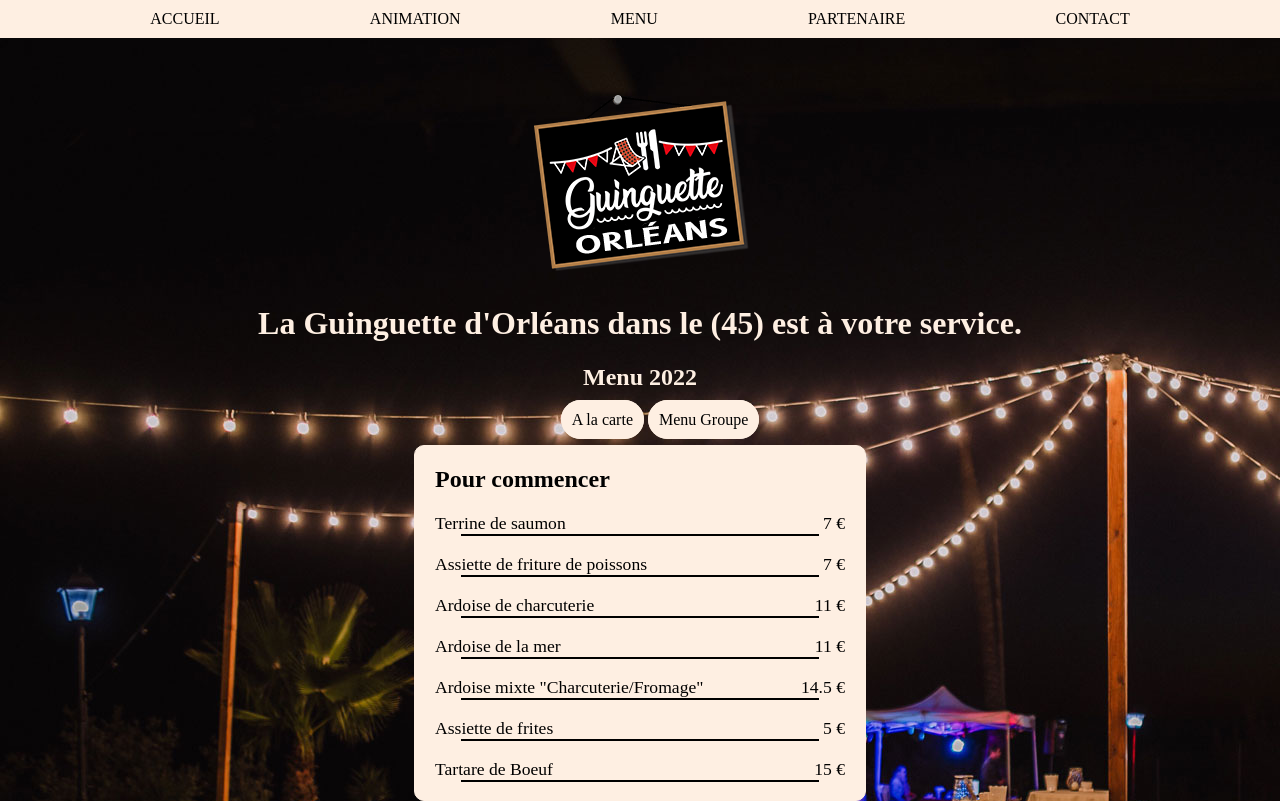
After one commit to JKOROL/GuinguetteSIO, a PHP site: page /carte.php in a window 1280 px wide. The commit adds this page. Run offline with PHP 8.4, Linux system fonts and the light colour scheme; data comes from the database, SQL or seed files in the repository.

Commit message:
plein de modification que j'ai oublié

```diff
--- /dev/null
+++ b/carte.php
@@ -0,0 +1,71 @@
+<?php
+
+$bdd = new PDO('mysql:host=localhost;dbname=guinguettesio-main;charset=utf8','root','');
+
+?>
+<!DOCTYPE html>
+<html lang="en">
+<head>
+    <meta charset="UTF-8">
+    <meta http-equiv="X-UA-Compatible" content="IE=edge">
+    <meta name="viewport" content="width=device-width, initial-scale=1.0">
+
+    <link rel="stylesheet" href="css/menu.css">
+
+    <title>Document</title>
+</head>
+<body>
+
+<nav class="nav-bar">
+
+<div class="div-nav-bar">
+
+    <ul class="list-nav-bar">
+        <li><a  href="index.php" title="home">Accueil</a></li>
+        <li><a  href="animation.php" title="animation">Animation</a></li>
+        <li><a  href="carte.php" title="menu">Menu</a></li>
+        <li><a  href="#works" title="partenaire">Partenaire</a></li>
+        <li><a  href="#contact" title="contact">Contact</a></li>
+    </ul>
+</div>
+
+</nav>
+
+<div class="title">
+<a href="index.php">
+    <img class="home-logo" src="images/logo.png" alt="Homepage">
+</a>
+<h1>La Guinguette d'Orléans dans le (45) est à votre service.</h1>
+</div>
+
+<div class="a-la-carte">
+<h2>Menu 2022</h2>
+<div class="choix-menu">
+    <ul>
+        <li>
+            <a class ="choix-menu-client" href="#">A la carte</a>
+            <a class ="choix-menu-groupe" href="#">Menu Groupe</a>
+        </li>
+    </ul>
+</div>
+</div>
+<div class="flex">
+    <div class="carte">
+    <h2>Pour commencer</h2>
+    <ul>
+        <?php
+        $req = $bdd->query("SELECT * FROM plat");
+        while($row = $req->fetch())
+        {
+            ?>
+            <li><?php echo $row[3]?><span><?php echo $row[1]." €";?></span></li>
+            <?php
+        }
+        ?>
+    </ul>
+    </div>
+</div>
+
+</body>
+
+</html>
--- a/composerplat.php
+++ b/composerplat.php
@@ -32,7 +32,7 @@ if(isset($_POST["button"]))
     <title>Document</title>
 </head>
 <body>
-<li><a href="backoffice.php">Retour au back office</a></li>
+<?php require("backoffice.php"); ?>
 <a href="index.php" class="link-logo">
     <img class="home-logo" src="images/logo.png" alt="Homepage">
 </a>
--- /dev/null
+++ b/css/menu.css
@@ -0,0 +1,104 @@
+/******css de la page carte.css***************/
+
+body{
+    margin: 0;
+    background-image: url("../images/hero-bg.jpg");
+}
+
+.list-nav-bar{
+    display: flex;
+    list-style:none;
+    justify-content: space-evenly;
+    margin-bottom: 50px;
+    background-color: #feefe2;
+    width: 100%;
+    padding-left: 0;
+    margin-top: 0;
+    padding-top: 10px;
+    padding-bottom: 10px;
+}
+
+.list-nav-bar li a {
+    color: black;
+    text-transform: uppercase;
+    text-decoration: none;
+}
+
+.list-nav-bar li a:hover {
+    text-decoration: underline;
+}
+.list-nav-bar li{
+    text-decoration: none;
+}
+
+.title,
+.a-la-carte
+{
+    color: #feefe2;
+    text-align: center;
+}
+
+.choix-menu li{
+    list-style: none;
+}
+
+.choix-menu li a{
+    color: black;
+    text-decoration: none;
+}
+
+.choix-menu li a:hover{
+    text-decoration: underline;
+}
+.choix-menu-client,
+.choix-menu-groupe
+{
+    border: 1px solid #feefe2;
+    border-radius: 25px;
+    padding: 10px 10px;
+    background-color: #feefe2;
+}
+
+.flex{
+    display: flex;
+    justify-content: center;
+}
+
+.carte{
+    background-color: #feefe2;
+    border: 1px solid #feefe2;
+    border-radius: 10px;
+    width: 450px;
+}
+
+.carte h2{
+    color: black;
+    font-weight: bold;
+    padding-left: 20px;
+}
+
+.carte ul{
+    padding: 0 20px 0 20px;
+}
+
+.carte li{
+    color: black;
+    font-size: 1.1em;
+    list-style: none;
+    margin-bottom: 20px;
+}
+
+.carte li::after{
+    display: block;
+    position: absolute;
+    content: "";
+    height: 2px;
+    background-color: black;
+    width: 28%;
+    right: 36%;
+}
+
+.carte li span{
+    display: block;
+    float: right;
+}
--- a/groupe.php
+++ b/groupe.php
@@ -47,11 +47,7 @@ $test_dispo = $bdd->query($filtre_dispo);
     <title>Document</title>
 </head>
 <body>
-<ul class="black-office">
-    <li>
-        <a href="backoffice.php" class="black-office">Retour au back office</a>
-    </li>
-</ul>
+<?php require("backoffice.php"); ?>
 <a href="index.php" class="link-logo">
     <img class="home-logo" src="images/logo.png" alt="Homepage">
 </a>
--- a/index.php
+++ b/index.php
@@ -41,7 +41,7 @@
                 <ul class="header-nav__list">
                     <li><a class="smoothscroll"  href="index.php" title="home">Accueil</a></li>
                     <li><a class="smoothscroll"  href="animation.php" title="animation">Animation</a></li>
-                    <li><a class="smoothscroll"  href="menu.php" title="menu">Menu</a></li>
+                    <li><a class="smoothscroll"  href="carte.php" title="menu">Menu</a></li>
                     <li><a class="smoothscroll"  href="#works" title="partenaire">Partenaire</a></li>
                     <li><a class="smoothscroll"  href="#contact" title="contact">Contact</a></li>
                 </ul>
@@ -141,8 +141,8 @@
                 <div class="col-4">
                     <div class="col-block item-process" data-aos="fade-up">
                         <div class="item-process__text">
-                            <a href="Menu.html" class="LienImageAbout"><img class="Logo" src="images/Menu.png" alt="Logo Menu"></a>
-                            <p class="LienAbout"><a href="Menu.html" class="LienAbout Lien">Menu</a></p>
+                            <a href="carte.php" class="LienImageAbout"><img class="Logo" src="images/Menu.png" alt="Logo Menu"></a>
+                            <p class="LienAbout"><a href="carte.php" class="LienAbout Lien">Menu</a></p>
                         </div>
                     </div>
                 </div>
--- a/ingredient.php
+++ b/ingredient.php
@@ -31,11 +31,7 @@ else
 </head>
 <body>
 
-<ul class="black-office">
-    <li>
-        <a href="backoffice.php" class="black-office">Retour au back office</a>
-    </li>
-</ul>
+<?php require("backoffice.php"); ?>
 <a href="index.php" class="link-logo">
     <img class="home-logo" src="images/logo.png" alt="Homepage">
 </a>
--- a/menu.php
+++ b/menu.php
@@ -23,11 +23,7 @@ if(isset($_POST["button"]))
     <title>Document</title>
 </head>
 <body>
-<ul class="black-office">
-    <li>
-        <a href="backoffice.php" class="black-office">Retour au back office</a>
-    </li>
-</ul>
+<?php require("backoffice.php"); ?>
 <a href="index.php" class="link-logo">
     <img class="home-logo" src="images/logo.png" alt="Homepage">
 </a>
--- a/table.php
+++ b/table.php
@@ -26,11 +26,7 @@ if(isset($_POST["button"]))
     <title>Document</title>
 </head>
 <body>
-<ul class="black-office">
-        <li>
-            <a href="backoffice.php" class="black-office">Retour au back office</a>
-        </li>
-    </ul>
+<?php require("backoffice.php"); ?>
 <a href="index.php" class="link-logo">
     <img class="home-logo" src="images/logo.png" alt="Homepage">
 </a>
--- /dev/null
+++ b/ticket.php
@@ -0,0 +1,4 @@
+<?php require("header.php"); ?>
+
+<h1>Guiguette Orléans</h1><br>
+<h2>45 Place du Martroi<br>45000 Orléans<br>02 38 63 89 56</h2>
```
Also changed, not shown: css/formulaire.css (+24 -7 lines), plat.php (+1 -6 lines).
